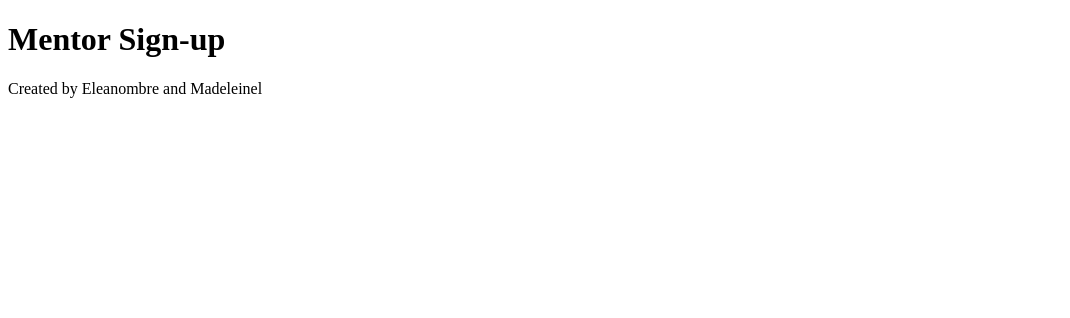
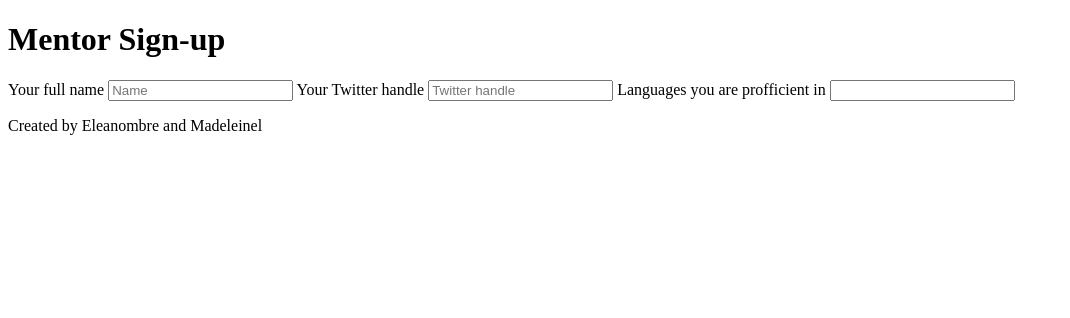
Before and after one commit to madeleinel/WoMentor, a Flask app: page /mentor_signup in a window 1280 px wide. Shown: the top 318 px of the page, without its empty margins (0-1070 px from the left). Run offline with Flask 2, Linux system fonts and the light colour scheme.

Commit message:
Started adding signup form for mentors

```diff
--- a/templates/mentorSignup.html
+++ b/templates/mentorSignup.html
@@ -10,7 +10,15 @@
       <h1>Mentor Sign-up</h1>
     </header>
     <main>
+      <form id="mentor" class="signup">
+        <label for="inputName">Your full name</label>
+        <input type="name" name="inputName" id="inputName" placeholder="Name" required>
+        <label for="inputTwitter">Your Twitter handle</label>
+        <input type="twitter" name="inputTwitter" id="inputTwitter" placeholder="Twitter handle" required>
+        <label for="inputLanguage">Languages you are profficient in</label>
+        <input type="language" name="inputLanguage" id="inputLanguage" required>
 
+      </form>
     </main>
     <footer>
       <p>Created by Eleanombre and Madeleinel</p>
```
